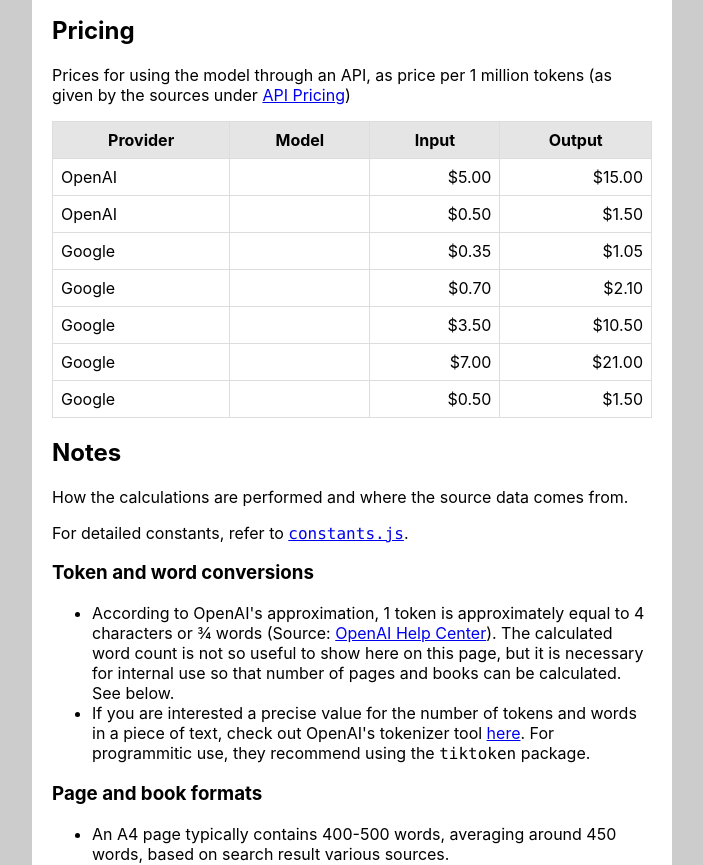
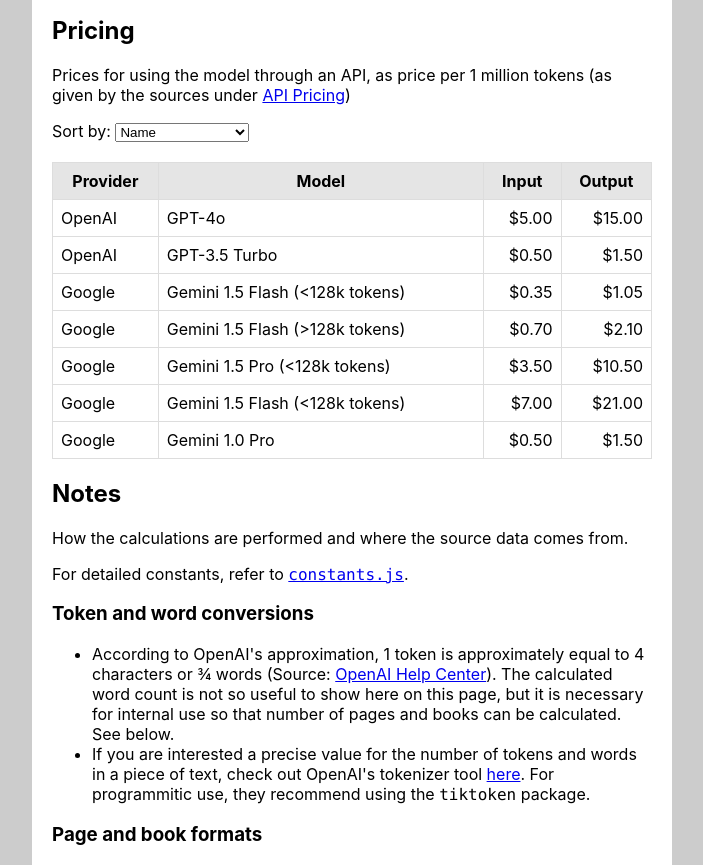
Before and after one commit to MichaelCurrin/token-translator, a React (Create React App) app: page / in a window 1280 px wide. Shown: the part 1580-2445 px from the top of the page, without its empty margins (288-991 px from the left). Built offline with nearby package versions, Linux system fonts and the light colour scheme.

Commit message:
update src/components/Models/index.jsx, Table.jsx and src/components/Pricing/index.jsx

```diff
--- a/src/components/Models/index.jsx
+++ b/src/components/Models/index.jsx
@@ -27,16 +27,16 @@
   );
   const [sortBy, setSortBy] = useState('providerAndModel');
 
-  const onSort = (key) => {
+  const handleOnSortBy = (key) => {
+    setSortBy(key);
     setSortedModels(sortModels(key, sortedModels));
-    setSortBy(key);
   };
 
   return (
     <div>
       <SortingButtons
         sortBy={sortBy}
-        onSort={onSort}
+        handleOnSortBy={handleOnSortBy}
         className="sorting-buttons"
       />
       <Table models={sortedModels} />
--- a/src/components/Pricing/Table.jsx
+++ b/src/components/Pricing/Table.jsx
@@ -13,7 +13,7 @@
         {models.map((model, index) => (
           <tr key={index}>
             <td>{model.provider}</td>
-            <td>{model.model}</td>
+            <td>{model.modelName}</td>
             <td className="align-right">{model.input}</td>
             <td className="align-right">{model.output}</td>
           </tr>
--- a/src/components/Pricing/index.jsx
+++ b/src/components/Pricing/index.jsx
@@ -1,14 +1,78 @@
+import { useState } from 'react';
 import { PRICE_PER_MILLION_TOKENS } from '../../constants';
 import Table from './Table';
 
+/**
+ * Parse a price string and return the numeric value.
+ *
+ * @param {string} priceString - The price string to be parsed.
+ *
+ * @return {number} The numeric value of the price string.
+ */
+function parsePriceString(priceString) {
+  return Number(priceString.replace(/[^0-9.-]/g, ''));
+}
+
+/**
+ * Sort an array of models based on the specified key.
+ *
+ * @param {string} key The key to sort the models by.
+ * @param {Array} models The array of models to be sorted.
+ * @return {Array} The sorted array of models.
+ */
+function sortModels(key, models) {
+  let sortedArray = [...models];
+
+  if (key === 'providerAndModel') {
+    sortedArray.sort((a, b) => {
+      console.log(a.provider, a.modelName)
+      if (a.provider === b.provider) {
+        return a.modelName.localeCompare(b.modelName);
+      }
+      return a.provider.localeCompare(b.provider);
+    });
+  } else if (key === 'input' || key === 'output') {
+    sortedArray.sort((a, b) => {
+      const aPrice = parsePriceString(a[key]);
+      const bPrice = parsePriceString(b[key]);
+      console.log(aPrice, bPrice)
+      return bPrice - aPrice;
+    });
+  }
+
+  return sortedArray;
+}
+
+
 function Pricing() {
+  const [sortedModels, setSortedModels] = useState(
+    PRICE_PER_MILLION_TOKENS,
+  );
+
+  const [sortBy, setSortBy] = useState('providerAndModel');
+
+  const handleOnSortBy = (event) => {
+    const value = event.target.value
+    setSortBy(value);
+    const x = sortModels(value, sortedModels)
+    setSortedModels(x);
+  };
+
   return (
     <div>
       <p>
         Prices for using the model through an API, as price per 1 million tokens
         (as given by the sources under <a href="#api-pricing">API Pricing</a>)
       </p>
-      <Table models={PRICE_PER_MILLION_TOKENS} />
+      <div>
+        <label htmlFor="sortBy">Sort by: </label>
+        <select id="sortBy" value={sortBy} onChange={handleOnSortBy} >
+          <option value="providerAndModel">Name</option>
+          <option value="input">Price (descending)</option>
+        </select>
+      </div>
+      <br />
+      <Table models={sortedModels} />
     </div>
   );
 }
```
